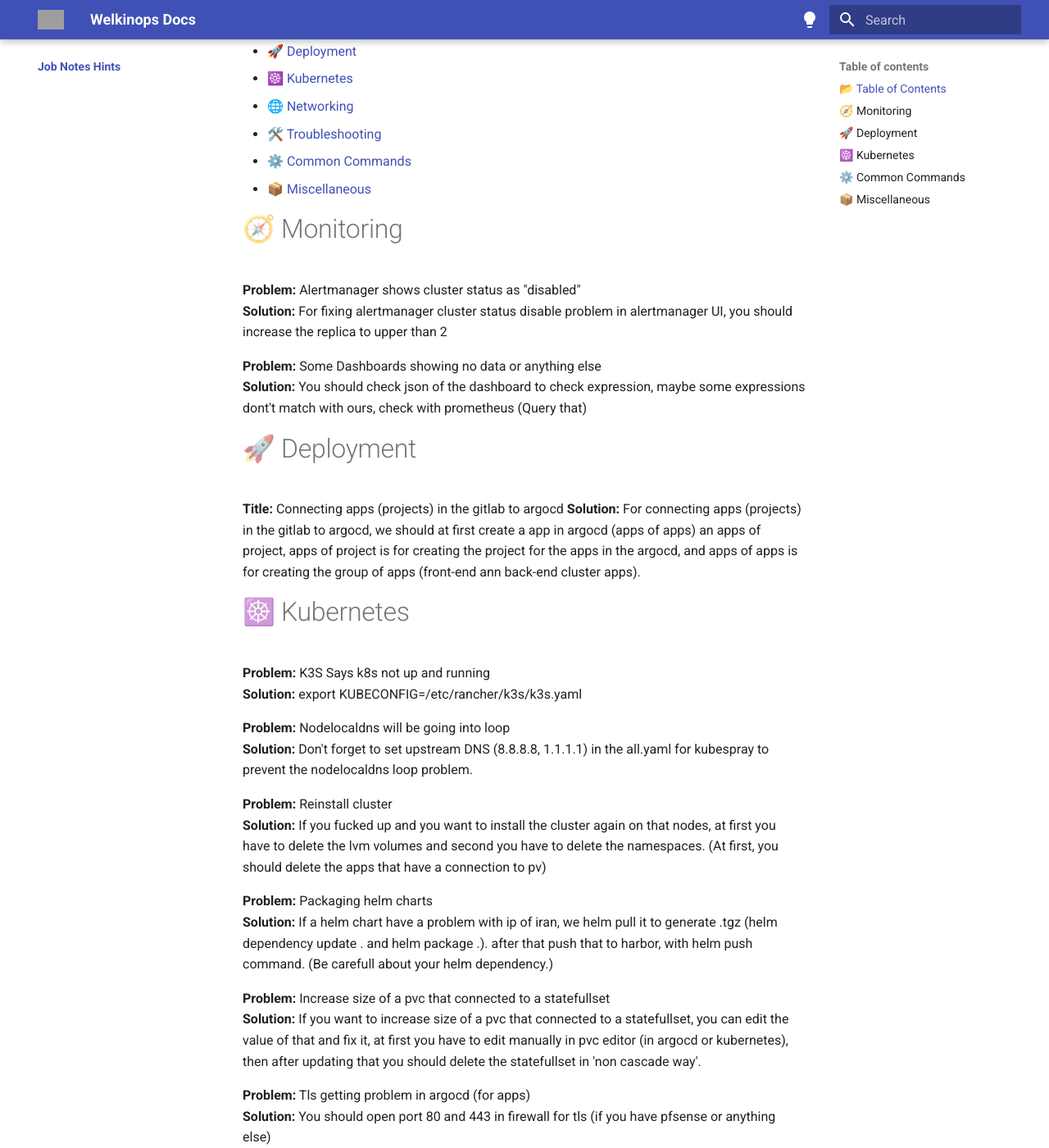
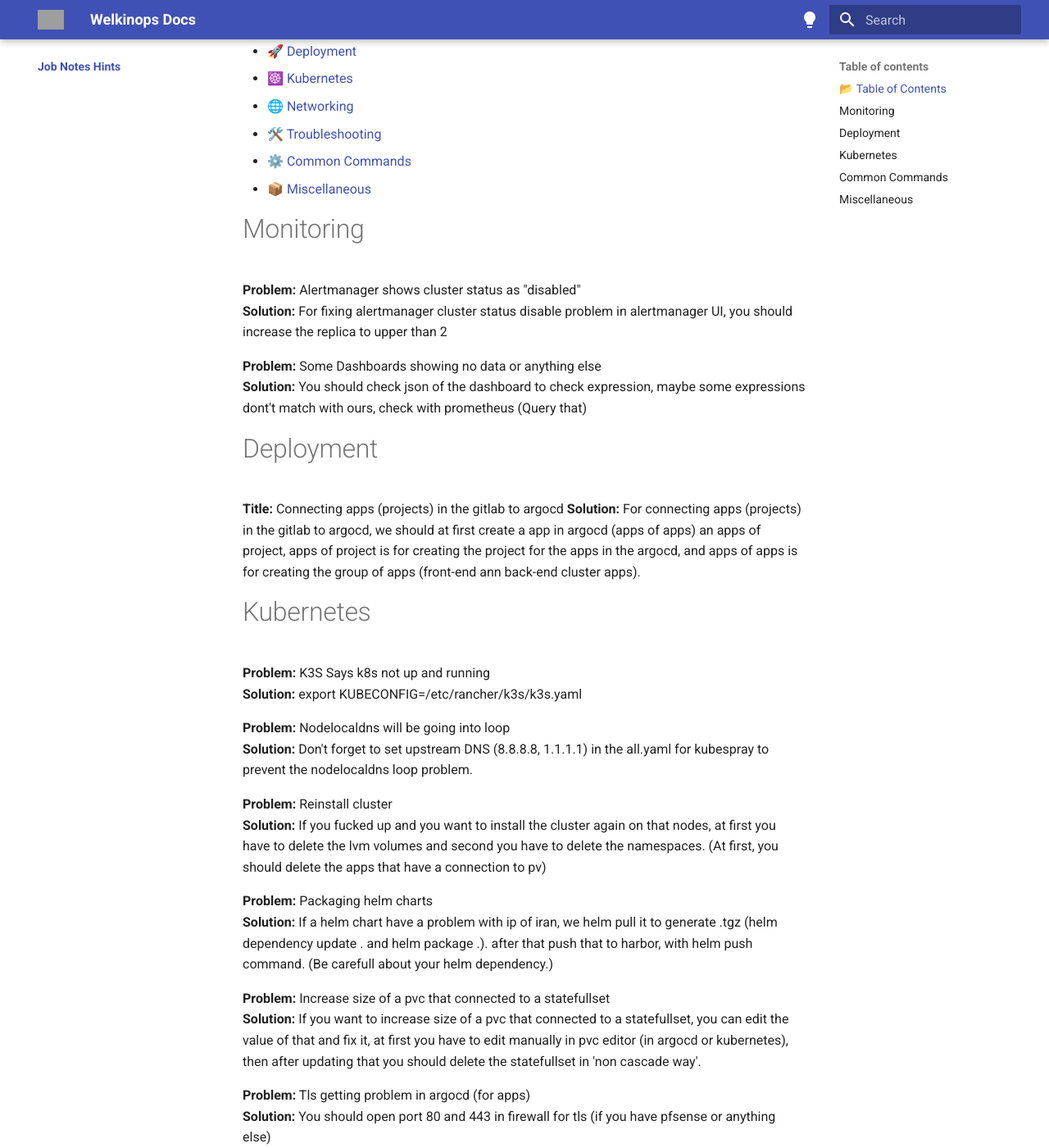
Before and after one commit to amdukf/welkinops, an MkDocs documentation site: the page built from docs/Job-Notes-Hints/index.md, in a window 1280 px wide and 1400 px high, scrolled down 328 px. Shown: the whole window at 82% size. Built offline with MkDocs 1.6.1 and Material for MkDocs 9.7.7, drawn with Linux system fonts in a browser that asks for light colours; some of the changed text lies outside the part shown; grey boxes are pictures that could not be loaded.

```diff
--- a/docs/Job-Notes-Hints/index.md
+++ b/docs/Job-Notes-Hints/index.md
@@ -1,15 +1,15 @@
 > ⚠️ Note: These are internal notes primarily for personal use and may include shorthand, assumptions, or environment-specific details.
 
 ## 📂 Table of Contents
-- [🧭 Monitoring](#🧭-monitoring)
-- [🚀 Deployment](#🚀-deployment)
-- [☸️ Kubernetes](#☸️-kubernetes)
-- [🌐 Networking](#🌐-networking)
-- [🛠️ Troubleshooting](#🛠️-troubleshooting)
-- [⚙️ Common Commands](#⚙️-common-commands)
-- [📦 Miscellaneous](#📦-miscellaneous)
+- [🧭 Monitoring](#-monitoring)
+- [🚀 Deployment](#-deployment)
+- [☸️ Kubernetes](#-kubernetes)
+- [🌐 Networking](#-networking)
+- [🛠️ Troubleshooting](#-troubleshooting)
+- [⚙️ Common Commands](#-common-commands)
+- [📦 Miscellaneous](#-miscellaneous)
 
-# 🧭 Monitoring
+# Monitoring
 
 **Problem:** Alertmanager shows cluster status as "disabled"
 **Solution:** For fixing alertmanager cluster status disable problem in alertmanager UI, you should increase the replica to upper than 2
@@ -17,12 +17,12 @@
 **Problem:** Some Dashboards showing no data or anything else
 **Solution:** You should check json of the dashboard to check expression, maybe some expressions dont't match with ours, check with prometheus (Query that)
 
-# 🚀 Deployment
+# Deployment
 
 **Title:** Connecting apps (projects) in the gitlab to argocd
 **Solution:** For connecting apps (projects) in the gitlab to argocd, we should at first create a app in argocd (apps of apps) an apps of project, apps of project is for creating the project for the apps in the argocd, and apps of apps is for creating the group of apps (front-end ann back-end cluster apps).
 
-# ☸️ Kubernetes
+# Kubernetes
 
 **Problem:** K3S Says k8s not up and running
 **Solution:** export KUBECONFIG=/etc/rancher/k3s/k3s.yaml
@@ -45,13 +45,13 @@
 **Problem:** Sentry's redis problem
 **Solution:** If the redis of sentry degraded and want resource tells us OOMKILLED, and if give resource but it doesnt't work, one way is to delete the redis-replica-pvc and it will be fixed
 
-# ⚙️ Common Commands
+# Common Commands
 
 **Problem:** Set a policy for harbor to delete image
 **Solution:** If we want to set a policy for harbor to delete old images, at first we should go to that project, then on the policy section, we should add (retain the most recently pushed #artifacts) and (retain the most recently pulled #artifacts) with the count of 5 and uncheck untagged artifacts (and dryrun, then run)
 with this, the harbor put the images in the trash if we want to delete them from the disk, we go to clean up and set the garbage collection schedule to GC to hourly, and then GC now.
 
-# 📦 Miscellaneous
+# Miscellaneous
 
 **Title:** Get backup from jira
 **Solution:** If you want to get backup from jira, at first get backup from the jira system panel, the get a full backup from the PVC
```
